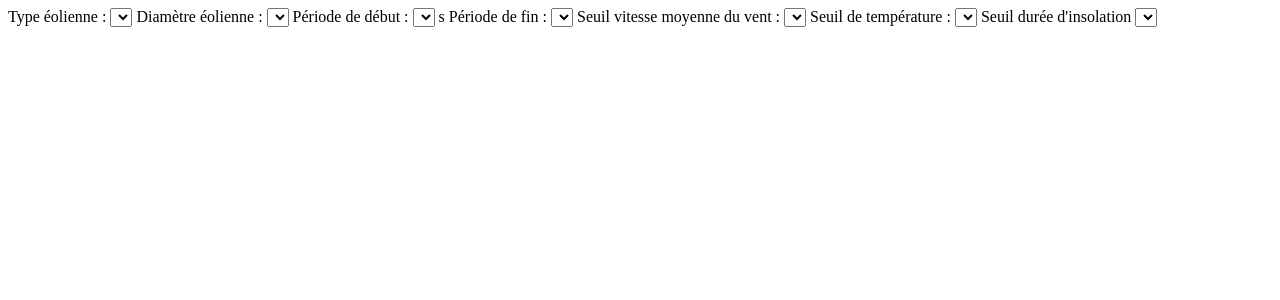
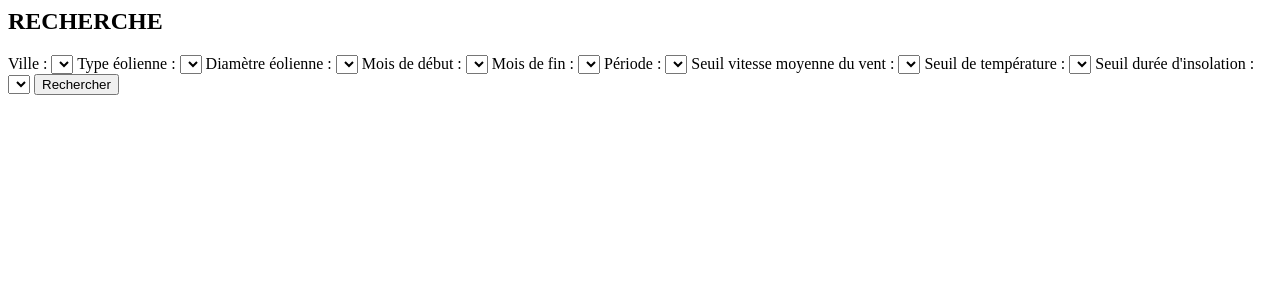
Before and after one commit to FADILI-Youssef/easy_meteo, a PHP site: page /search/views/search.php in a window 1280 px wide. Shown: the top 300 px of the page. Run offline with PHP 8.4, Linux system fonts and the light colour scheme; lists and menus that the app fills with data are empty.

Commit message:
Squelete + vues + contrôleurs

```diff
--- a/absorption/controllers/absorber.php
+++ b/absorption/controllers/absorber.php
@@ -24,7 +24,7 @@
     $thead = $tableauDetaille->getElementsByTagName('thead')->item(0);
     $tbody = $tableauDetaille->getElementsByTagName('tbody')->item(0);
     $tfoot = null;
-    DataTable $o_tableauDetaille = new DataTable($thead, $tbody, $tfoot);
+    //DataTable $o_tableauDetaille = new DataTable($thead, $tbody, $tfoot);
 
 
 
--- /dev/null
+++ b/general_display/controllers/general_display.php
@@ -0,0 +1,6 @@
+<?php
+
+    //Inclus la vue
+    include_once(GENERAL_DISPLAY_MODULE.'views/general_display.php');
+
+?>
--- /dev/null
+++ b/periodic_display/controllers/periodic_display.php
@@ -0,0 +1,6 @@
+<?php
+
+    //Inclure la vue
+    include_once(PERIODIC_DISPLAY_MODULE.'views/periodic_display.php');
+
+?>
--- a/search/controllers/search.php
+++ b/search/controllers/search.php
@@ -1,7 +1,5 @@
 <?php
 
-
-    $ok = 'ok';
     //Inclus la vue de la recherche
     include_once(SEARCH_MODULE.'views/search.php');
 
--- a/search/views/search.php
+++ b/search/views/search.php
@@ -1,3 +1,11 @@
+ <section id="formulaire_recherche">
+    <!-- Titre -->
+    <h2>RECHERCHE</h2>
+
+    <!-- Ville -->
+    <label for="ville">Ville : </label>
+    <select id="ville"></select>
+
     <!-- Type éolienne -->
     <label for="type_eolienne">Type éolienne : </label>
     <select id="type_eolienne"></select>
@@ -6,13 +14,17 @@
     <label for="diametre_eolienne">Diamètre éolienne : </label>
     <select id="diametre_eolienne"></select>
 
-<!-- Période de début -->
-<label for="periode_debut">Période de début : </label>
-<select id="periode_debut"></select>
+    <!-- Mois de début -->
+    <label for="mois_debut">Mois de début : </label>
+    <select id="mois_debut"></select>
 
-<!-- Période de fin -->s
-<label for="periode_fin">Période de fin : </label>
-<select id="periode_fin"></select>
+    <!-- Mois de fin -->
+    <label for="mois_fin">Mois de fin : </label>
+    <select id="mois_fin"></select>
+
+    <!-- Période -->
+    <label for="periode">Période : </label>
+    <select id="periode"></select>
 
     <!-- Seuil vitesse moyenne du vent -->
     <label for="seuil_vitesse_moyenne_vent">Seuil vitesse moyenne du vent : </label>
@@ -23,5 +35,9 @@
     <select id="seuil_temperature"></select>
 
     <!-- Seuil durée d'insolation -->
-<label for="seuil_duree_insolation">Seuil durée d'insolation</label>
+    <label for="seuil_duree_insolation">Seuil durée d'insolation : </label>
     <select id="seuil_duree_insolation"></select>
+
+    <!-- Bouton rechercher -->
+    <input type="submit" value="Rechercher" />
+</section>
--- a/tools/constants.php
+++ b/tools/constants.php
@@ -7,7 +7,7 @@
 //Architecture relative
 define('ROOT_PATH', dirname(dirname(__FILE__)));
 define('ABSORPTION_MODULE', ROOT_PATH.'/absorption/');
-define('MONTH_DISPLAY_MODULE', ROOT_PATH.'/month_display/');
+define('GENERAL_DISPLAY_MODULE', ROOT_PATH.'/general_display/');
 define('PERIODIC_DISPLAY_MODULE', ROOT_PATH.'/periodic_display/');
 define('SEARCH_MODULE', ROOT_PATH.'/search/');
 define('WRAPPERS', ROOT_PATH.'/wrappers/');
--- a/wrappers/bottom.php
+++ b/wrappers/bottom.php
@@ -1,3 +1,8 @@
+
+        <footer>
+            <span id="copyright">Copyright ©2015 by FLRS GROUP. All rights reserved.</span>
+        </footer>
+
     </body>
 
 </html>
--- a/wrappers/top.php
+++ b/wrappers/top.php
@@ -8,3 +8,7 @@
     </head>
 
     <body>
+
+        <header>
+            <img alt="logo_flrs_group" id="logo_flrs_group" src="images/logo_transparent.png" width="300" height="100" />
+        </header>
```
Also changed, not shown: general_display/views/general_display.php (added, +17 -0 lines), index.php (+3 -5 lines), periodic_display/views/periodic_display.php (added, +18 -0 lines), images/logo.png (added), images/logo_fond_blanc.png (added), images/logo_transparent.png (added). Lines whose indentation alone changed are shown as unchanged.
